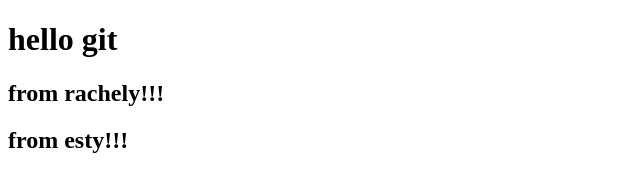
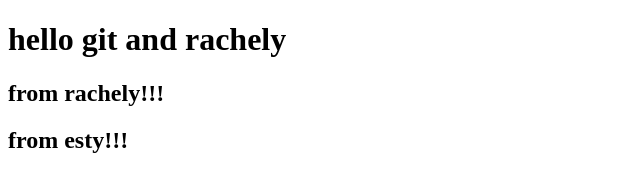
Before and after one commit to Esty-Prop/demo, a plain HTML site: page index.html in a window 1280 px wide. Shown: the whole page, without its empty margins (0-640 px from the left). Drawn offline with Linux system fonts and the light colour scheme.

Commit message:
conflict 2

```diff
--- a/index.html
+++ b/index.html
@@ -6,7 +6,7 @@
     <title>Document</title>
 </head>
 <body>
-    <h1>hello git</h1>
+    <h1>hello git and rachely</h1>
     <h2>from rachely!!!</h2>
 <h2>from esty!!!</h2>
 
```
